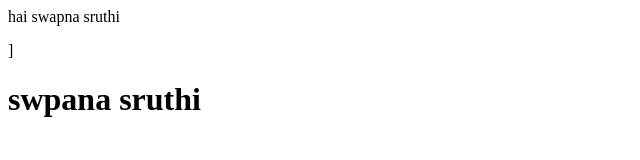
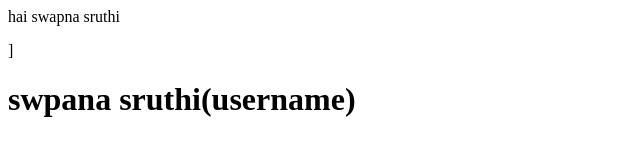
Before and after one commit to Swapnasruthi/Localrepo, a plain HTML site: page index.html in a window 1280 px wide. Shown: the whole page, without its empty margins (0-640 px from the left). Drawn offline with Linux system fonts and the light colour scheme.

Commit message:
username

```diff
--- a/index.html
+++ b/index.html
@@ -1,2 +1,2 @@
 <p>hai swapna sruthi</p>]
-<h1>swpana sruthi</h1>
+<h1>swpana sruthi(username)</h1>
```
